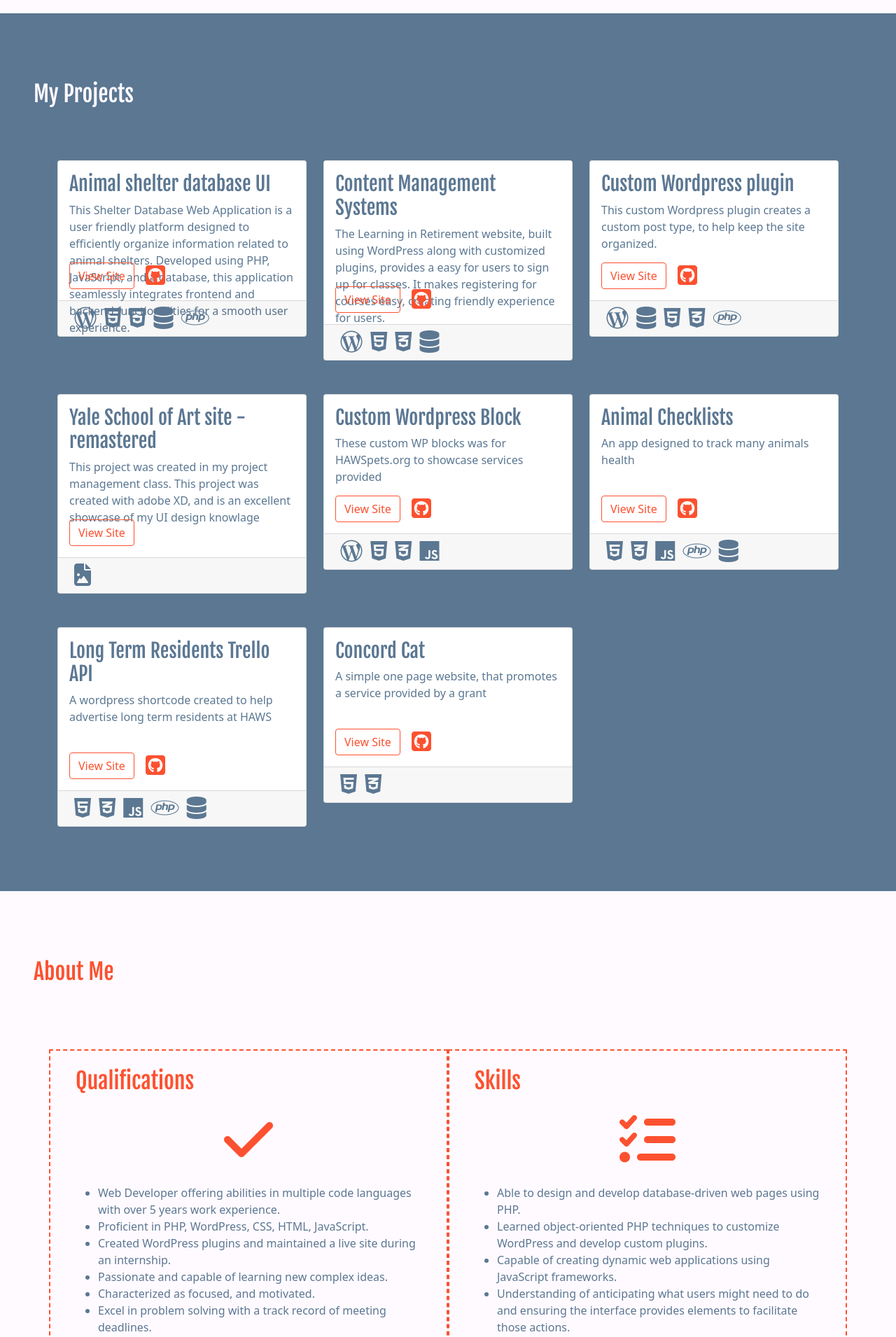
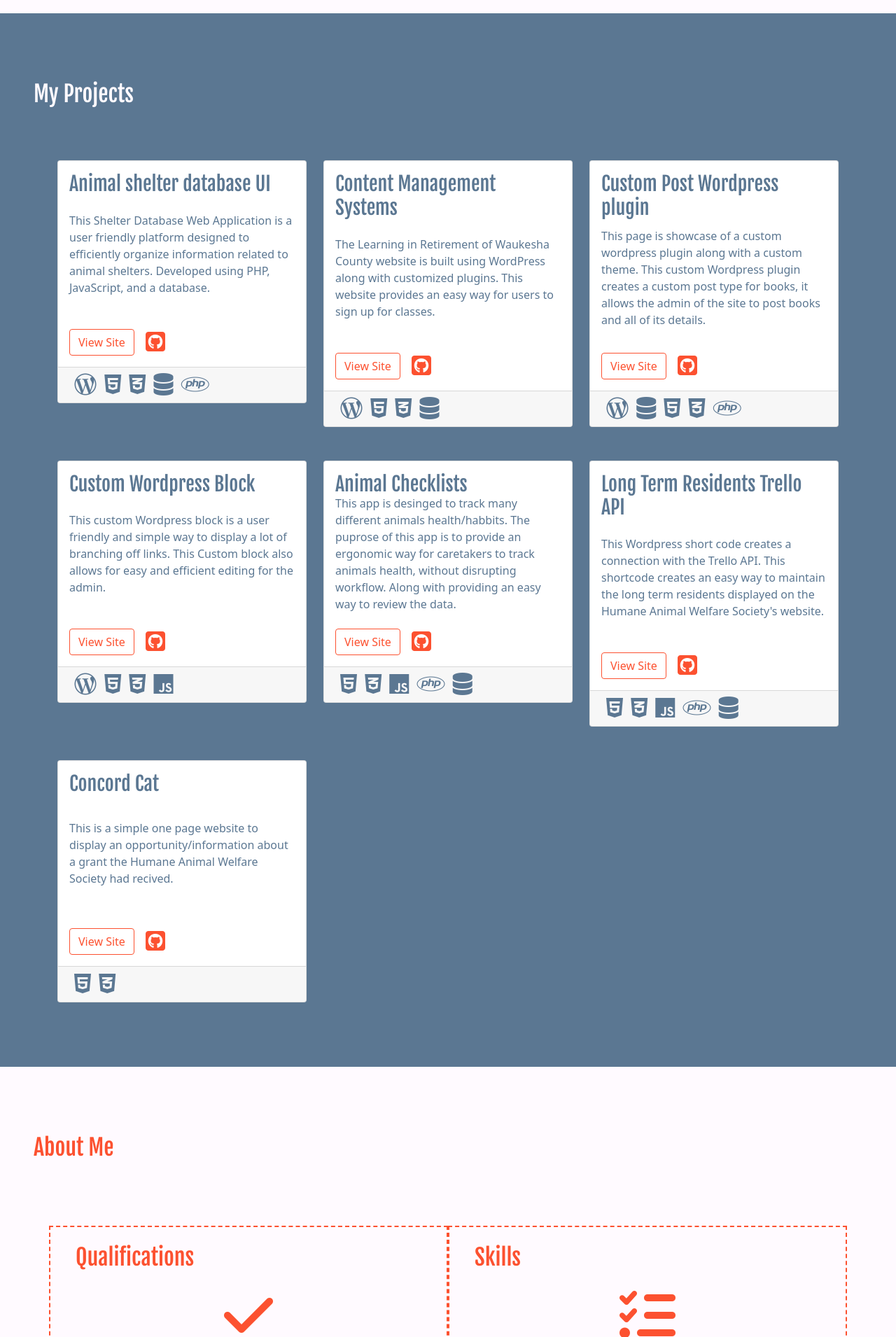
Before and after one commit to rsawejka/Portfolio, a PHP site: page / in a window 1280 px wide. Shown: the part 839-2749 px from the top of the page at 70% size. Run offline with PHP 8.4, Linux system fonts and the light colour scheme; data that the repository does not hold is empty; some libraries are stand-ins or nearby versions.

Commit message:
card text styling and card text

```diff
--- a/includes/cardsTable.php
+++ b/includes/cardsTable.php
@@ -3,7 +3,7 @@ $projects = array(
     array(
         7,
         "Animal shelter database UI",
-        "This Shelter Database Web Application is a user friendly platform designed to efficiently organize information related to animal shelters. Developed using PHP, JavaScript, and a database, this application seamlessly integrates frontend and backend functionalities for a smooth user experience.",
+        "This Shelter Database Web Application is a user friendly platform designed to efficiently organize information related to animal shelters. Developed using PHP, JavaScript, and a database.",
         "<i data-toggle='tooltip' data-placement='bottom' title='Wordpress' class='fa-brands fa-wordpress-simple logoSize'></i>
          <i data-toggle='tooltip' data-placement='bottom' title='HTML' class='fa-brands fa-html5 logoSize'></i>
          <i data-toggle='tooltip' data-placement='bottom' title='CSS' class='fa-brands fa-css3-alt logoSize'></i>
@@ -18,7 +18,7 @@ $projects = array(
     array(
         6,
         "Content Management Systems",
-        "The Learning in Retirement website, built using WordPress along with customized plugins, provides a easy for users to sign up for classes. It makes registering for courses easy, creating friendly experience for users.",
+        "The Learning in Retirement of Waukesha County website is built using WordPress along with customized plugins. This website provides an easy way for users to sign up for classes.",
         "<i data-toggle='tooltip' data-placement='bottom' title='Wordpress' class='fa-brands fa-wordpress-simple logoSize'></i>
          <i data-toggle='tooltip' data-placement='bottom' title='HTML' class='fa-brands fa-html5 logoSize'></i>
          <i data-toggle='tooltip' data-placement='bottom' title='CSS' class='fa-brands fa-css3-alt logoSize'></i>
@@ -31,8 +31,8 @@ $projects = array(
 
     array(
         1,
-        "Custom Wordpress plugin",
-        "This custom Wordpress plugin creates a custom post type, to help keep the site organized.",
+        "Custom Post Wordpress plugin",
+        "This page is showcase of a custom wordpress plugin along with a custom theme. This custom Wordpress plugin creates a custom post type for books, it allows the admin of the site to post books and all of its details.",
         "<i data-toggle='tooltip' data-placement='bottom' title='Wordpress' class='fa-brands fa-wordpress-simple logoSize'></i>
          <i data-toggle='tooltip' data-placement='bottom' title='Database' class='fa-solid fa-database logoSize'></i>
          <i data-toggle='tooltip' data-placement='bottom' title='HTML' class='fa-brands fa-html5 logoSize'></i>
@@ -43,18 +43,9 @@ $projects = array(
         "https://github.com/rsawejka/WPD_final"
     ),
     array(
-        5,
-        "Yale School of Art site - remastered",
-        "This project was created in my project management class. This project was created with adobe XD, and is an excellent showcase of my UI design knowlage",
-        "<i data-toggle='tooltip' data-placement='bottom' title='Adobe XD' class='fa-solid fa-file-image logoSize'></i>",
-        "img/yaleHomePage.png",
-        "https://xd.adobe.com/view/e429da6c-af86-48e7-9aac-1ba3af08c978-b17a/",
-        "In this class called usability and project management we had a pretend client. Our pretend client was Yale School of art. We were assigned to create everything from an entire proposal, to a fully working prototype. This class was very useful because it thought me about the process of creating a website with a client.",
-    ),
-    array(
         2,
         "Custom Wordpress Block",
-        "These custom WP blocks was for HAWSpets.org to showcase services provided",
+        "This custom Wordpress block is a user friendly and simple way to display a lot of branching off links. This Custom block also allows for easy and efficient editing for the admin.",
         "<i data-toggle='tooltip' data-placement='bottom' title='Wordpress' class='fa-brands fa-wordpress-simple logoSize'></i>
         <i data-toggle='tooltip' data-placement='bottom' title='HTML' class='fa-brands fa-html5 logoSize'></i>
         <i data-toggle='tooltip' data-placement='bottom' title='CSS' class='fa-brands fa-css3-alt logoSize'></i>
@@ -67,7 +58,7 @@ $projects = array(
     array(
         3,
         "Animal Checklists",
-        "An app designed to track many animals health",
+        "This app is desinged to track many different animals health/habbits. The puprose of this app is to provide an ergonomic way for caretakers to track animals health, without disrupting workflow. Along with providing an easy way to review the data.",
         "<i data-toggle='tooltip' data-placement='bottom' title='HTML' class='fa-brands fa-html5 logoSize'></i>
         <i data-toggle='tooltip' data-placement='bottom' title='CSS' class='fa-brands fa-css3-alt logoSize'></i>
         <i data-toggle='tooltip' data-placement='bottom' title='JavaScript' class='fa-brands fa-js logoSize'></i>
@@ -81,7 +72,7 @@ $projects = array(
     array(
         4,
         "Long Term Residents Trello API",
-        "A wordpress shortcode created to help advertise long term residents at HAWS",
+        "This Wordpress short code creates a connection with the Trello API. This shortcode creates an easy way to maintain the long term residents displayed on the Humane Animal Welfare Society's website.",
         "<i data-toggle='tooltip' data-placement='bottom' title='HTML' class='fa-brands fa-html5 logoSize'></i>
         <i data-toggle='tooltip' data-placement='bottom' title='CSS' class='fa-brands fa-css3-alt logoSize'></i>
         <i data-toggle='tooltip' data-placement='bottom' title='JavaScript' class='fa-brands fa-js logoSize'></i>
@@ -95,7 +86,7 @@ $projects = array(
     array(
         4,
         "Concord Cat",
-        "A simple one page website, that promotes a service provided by a grant",
+        "This is a simple one page website to display an opportunity/information about a grant the Humane Animal Welfare Society had recived.",
         "<i data-toggle='tooltip' data-placement='bottom' title='HTML' class='fa-brands fa-html5 logoSize'></i>
         <i data-toggle='tooltip' data-placement='bottom' title='CSS' class='fa-brands fa-css3-alt logoSize'></i>",
         "img/yaleHomePage.png",
--- a/styles/css.css
+++ b/styles/css.css
@@ -22,11 +22,6 @@ html {
 
 body {
     background-color: #FFFAFF !important;
-}
-
-section {
-
-
 }
 nav li {
     margin-left: 10px;
@@ -170,11 +165,6 @@ main {
     border: 2px solid black;
     height: 30px;
 }
-
-#sideBarButton:hover .icon {
-
-}
-
 .scroll-progress {
     width: 0%;
     background-color: #F06449;
@@ -266,7 +256,9 @@ nav {
 
 .card-text {
     color: #5B7792 !important;
-    height: 55px;
+    height: 150px;
+    display: flex;
+    align-items: center;
 }
 .gitIcon{
     color: #FC5130;
--- a/styles/phone.css
+++ b/styles/phone.css
@@ -32,3 +32,6 @@ main {
 .content a {
     display: none;
 }
+.card-text{
+    height: 200px;
+}
```
